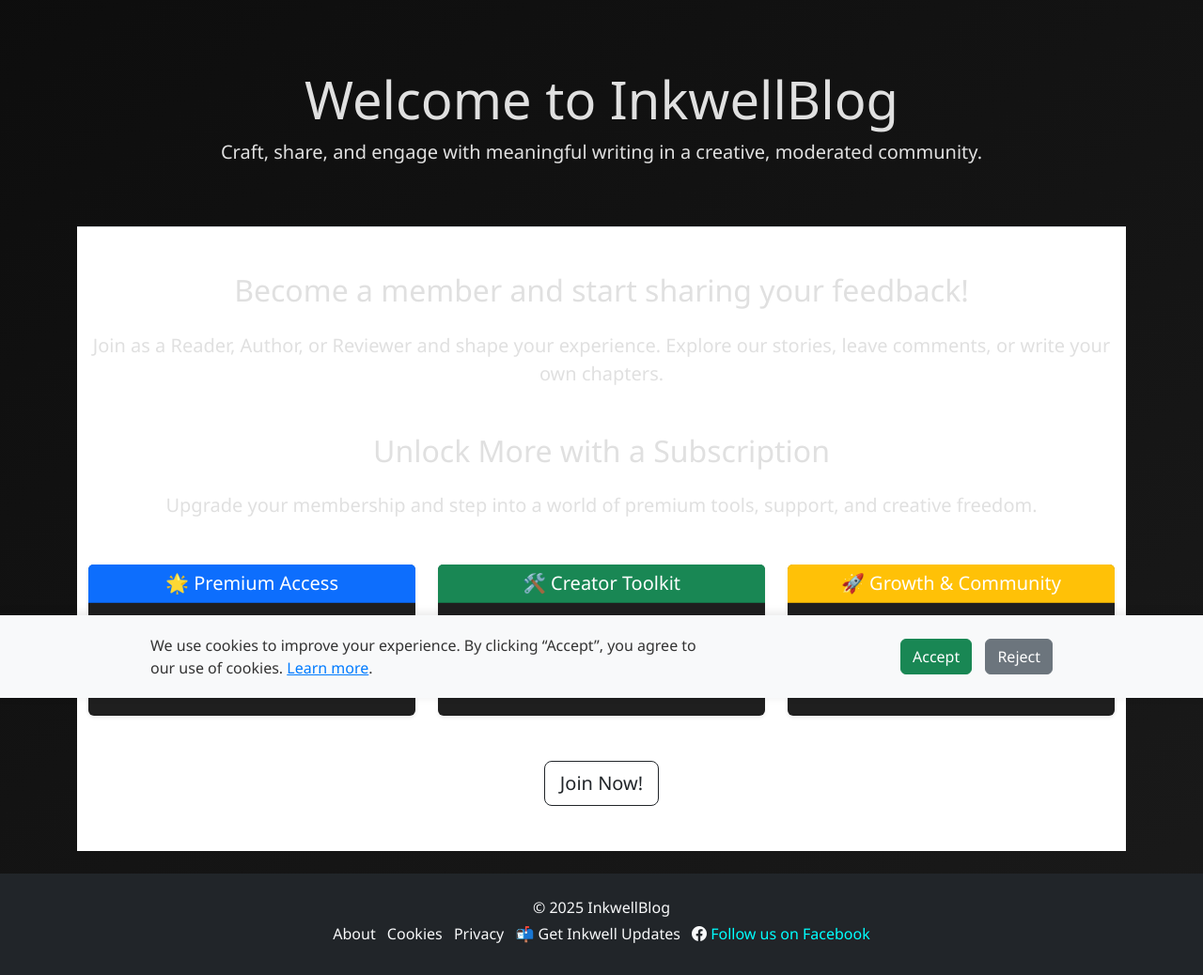
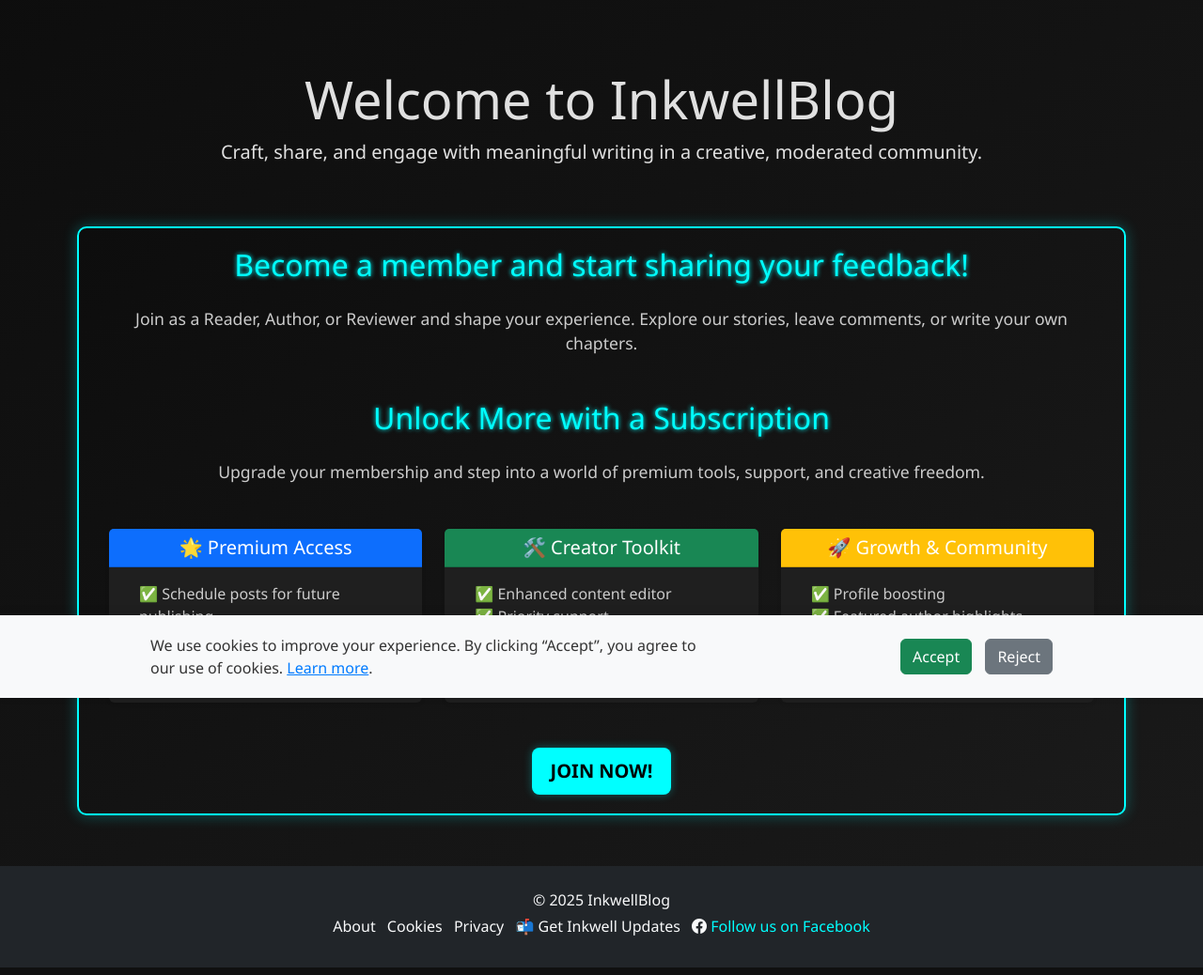
Before and after one commit to AlexeyKopchinskiy/Portfolio-project-5-v2, a Django app: page / in a window 1280 px wide. Shown: the part 57-1095 px from the top of the page at 94% size. Run offline with Django 4.2, Linux system fonts and the light colour scheme; data that the repository does not hold is empty; some libraries are stand-ins or nearby versions.

Commit message:
Format enticing promo banner on the start page

```diff
--- a/pages/templates/pages/home.html
+++ b/pages/templates/pages/home.html
@@ -8,7 +8,7 @@
 
 {% if not user.is_authenticated %}
   <!-- Show subscription section for guests -->
-  <section class="py-5 bg-white border-top">
+  <section class="promo-section">
     <div class="container text-center">
       <h2 class="mb-4">Become a member and start sharing your feedback!</h2>
       <p class="lead mb-5">Join as a Reader, Author, or Reviewer and shape your experience. Explore our stories, leave comments, or write your own chapters.</p>
@@ -67,7 +67,7 @@
 
       <!-- CTA Button -->
       {% if not user.is_authenticated %}
-        <a href="{% url 'account_signup' %}" class="btn btn-outline-dark btn-lg mt-4">
+        <a href="{% url 'account_signup' %}" class="btn btn-primary btn-lg mt-4">
           Join Now!
         </a>
       {% else %}
--- a/static/css/styles.css
+++ b/static/css/styles.css
@@ -29,6 +29,48 @@ main {
 
 .card:hover {
     box-shadow: 0 0 20px rgba(0, 255, 255, 0.2);
+}
+
+/* Promo section on the start page */
+.promo-section {
+    background: linear-gradient(145deg, #0d0d0d, #1a1a1a);
+    border: 2px solid #00ffff;
+    border-radius: 10px;
+    padding: 20px;
+    text-align: center;
+    margin-bottom: 30px;
+    box-shadow: 0 0 15px rgba(0, 255, 255, 0.3);
+}
+
+.promo-section h2 {
+    color: #00ffff;
+    text-shadow: 0 0 5px #00ffff;
+}
+
+.promo-section p {
+    color: #ccc;
+    font-size: 1.1rem;
+    margin-bottom: 15px;
+}
+
+.promo-section .btn-primary {
+    background-color: #00ffff;
+    border: none;
+    color: #000;
+    font-weight: bold;
+    padding: 10px 20px;
+    text-transform: uppercase;
+    box-shadow: 0 0 10px rgba(0, 255, 255, 0.3);
+}
+
+.promo-section .btn-primary:hover {
+    background-color: #00e5e5;
+    box-shadow: 0 0 15px rgba(0, 255, 255, 0.5);
+}
+
+.promo-section .btn-primary:focus {
+    outline: none;
+    box-shadow: 0 0 15px rgba(0, 255, 255, 0.7);
 }
 
 /* End of cards */
--- a/templates/base.html
+++ b/templates/base.html
@@ -225,6 +225,6 @@
     </div>
   </div>
   <!-- Custom JS -->
-  <script src="{% static 'js/scripts.js' %}"></script>
+      <script src="{% static 'js/scripts.js' %}"></script>
 </body>
 </html>
```
